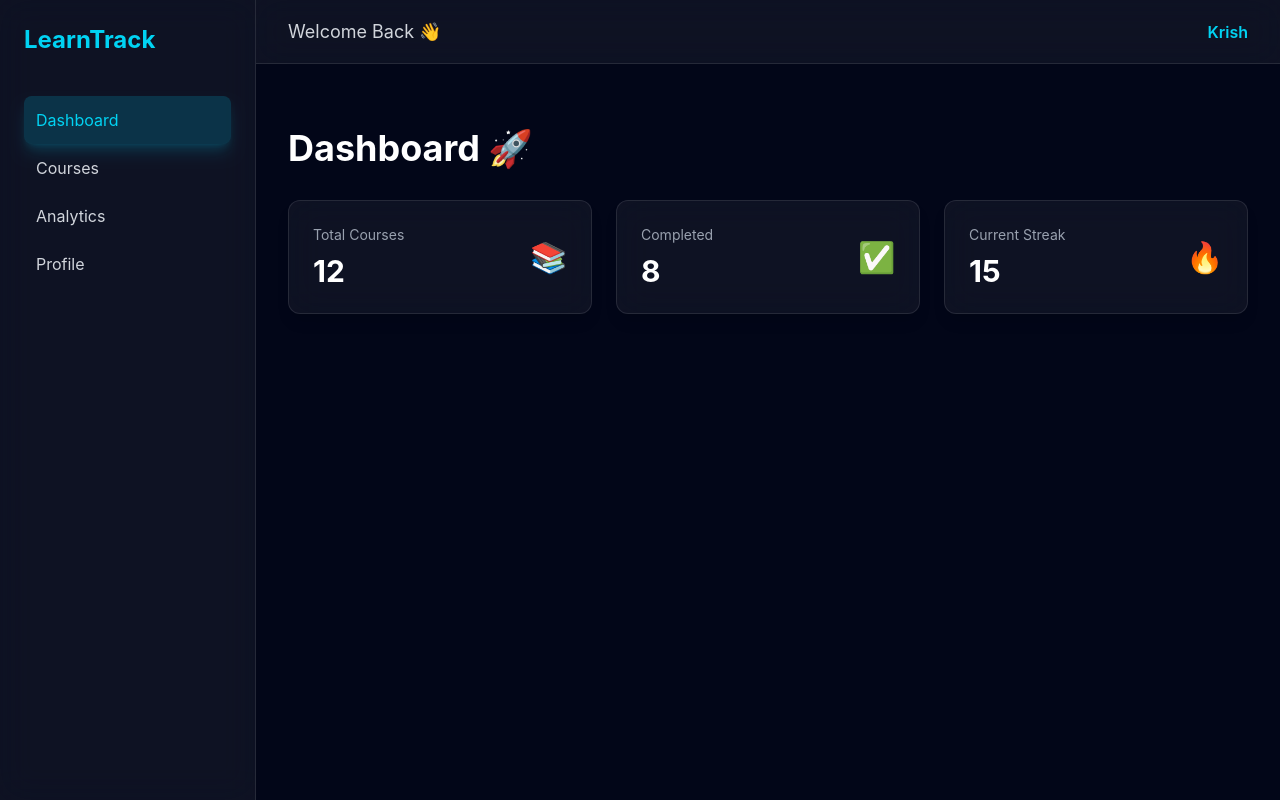
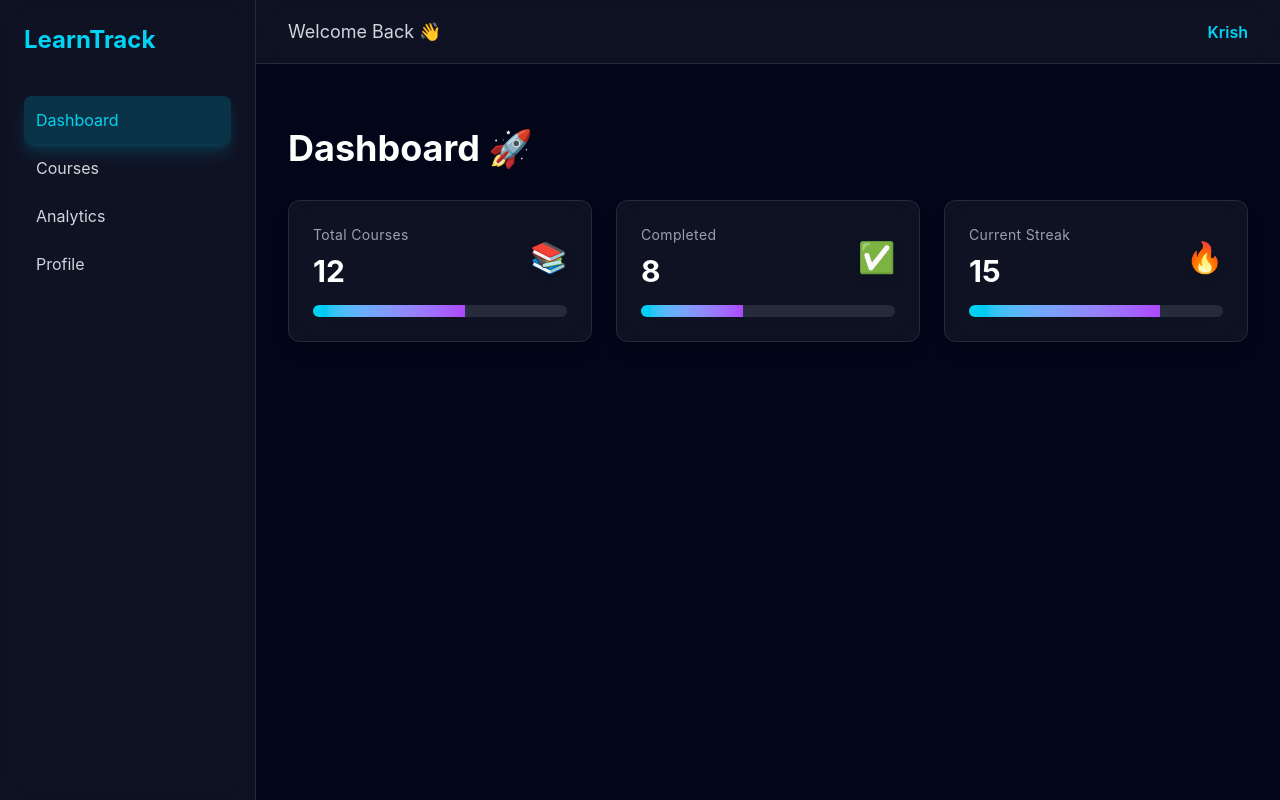
Before and after one commit to COZYkrish/Student-learning-dashboard, a React (Vite) app: page / in a window 1280 px wide. Built offline with nearby package versions, Linux system fonts and the light colour scheme.

Commit message:
Added neon animated progress bar component with glow effect

```diff
--- a/src/components/dashboard/StatsCard.jsx
+++ b/src/components/dashboard/StatsCard.jsx
@@ -1,24 +1,47 @@
 import { motion } from "framer-motion"
+import Tilt from "react-parallax-tilt"
+import ProgressBar from "../ui/ProgressBar"
 
 function StatsCard({ title, value, icon }) {
   return (
+    <Tilt
+      glareEnable={true}
+      glareMaxOpacity={0.2}
+      scale={1.05}
+      tiltMaxAngleX={10}
+      tiltMaxAngleY={10}
+      className="rounded-xl"
+    >
       <motion.div
         initial={{ opacity: 0, y: 30 }}
         animate={{ opacity: 1, y: 0 }}
-      whileHover={{ scale: 1.05 }}
-      transition={{ duration: 0.4 }}
+        transition={{ duration: 0.5 }}
         className="bg-white/5 backdrop-blur-lg border border-white/10
-                 rounded-xl p-6 shadow-lg hover:shadow-cyan-500/20
-                 hover:border-cyan-400/30 transition-all duration-300"
+                   rounded-xl p-6 shadow-lg
+                   hover:shadow-cyan-500/30
+                   hover:border-cyan-400/40
+                   transition-all duration-300"
       >
         <div className="flex justify-between items-center">
           <div>
-          <p className="text-gray-400 text-sm">{title}</p>
-          <h2 className="text-3xl font-bold mt-2 text-white">{value}</h2>
+            <p className="text-gray-400 text-sm tracking-wide">
+              {title}
+            </p>
+
+            <h2 className="text-3xl font-bold mt-2 text-white">
+              {value}
+            </h2>
           </div>
-        <div className="text-3xl text-cyan-400">{icon}</div>
+
+          <div className="text-3xl text-cyan-400 drop-shadow-lg">
+            {icon}
           </div>
+        </div>
+
+        {/* Neon Progress Bar */}
+        <ProgressBar value={Math.min(value * 5, 100)} />
       </motion.div>
+    </Tilt>
   )
 }
 
--- /dev/null
+++ b/src/components/ui/ProgressBar.jsx
@@ -0,0 +1,16 @@
+import { motion } from "framer-motion"
+
+function ProgressBar({ value }) {
+  return (
+    <div className="w-full bg-white/10 rounded-full h-3 mt-4 overflow-hidden">
+      <motion.div
+        initial={{ width: 0 }}
+        animate={{ width: `${value}%` }}
+        transition={{ duration: 1 }}
+        className="h-3 bg-gradient-to-r from-cyan-400 to-purple-500 shadow-lg shadow-cyan-400/40"
+      />
+    </div>
+  )
+}
+
+export default ProgressBar
```
Lines whose indentation alone changed are shown as unchanged.
